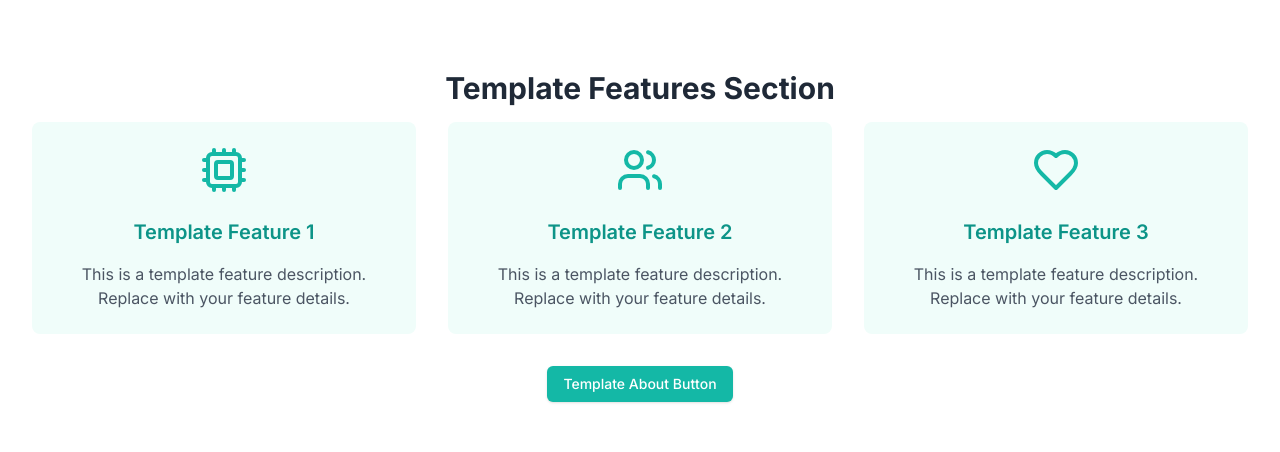
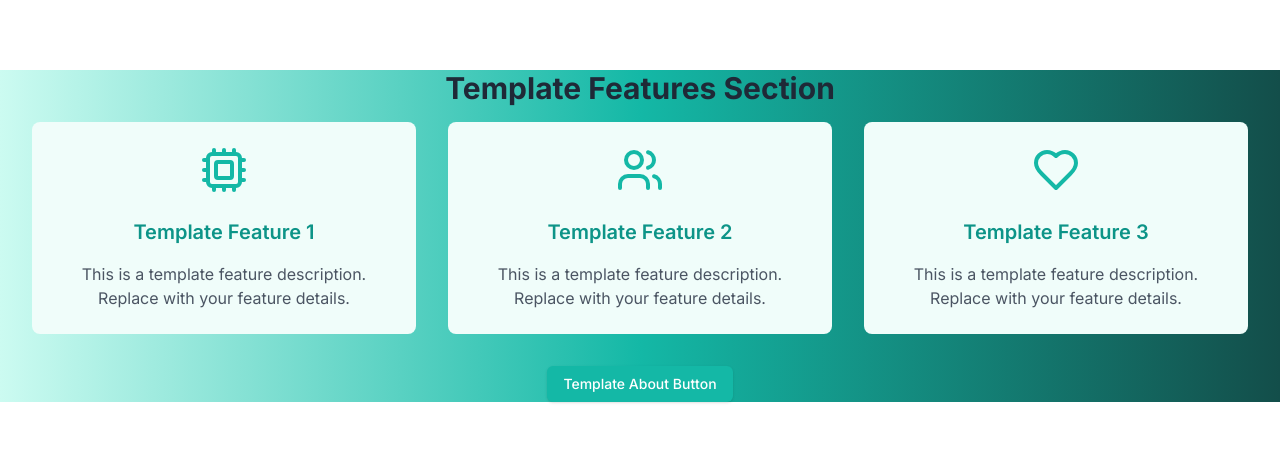
Before and after one commit to mariodefreitas/madelectronics-website, a Next.js app: page / in a window 1280 px wide. Shown: the part 778-1230 px from the top of the page. Built offline with nearby package versions, Linux system fonts and the light colour scheme.

Commit message:
Update teal

```diff
--- a/src/app/page.tsx
+++ b/src/app/page.tsx
@@ -65,7 +65,7 @@
       </section>
 
       {/* About Section */}
-      <section className="bg-gradient-to-r text-white">
+          <section className="bg-gradient-to-r from-teal-100 via-teal-500 to-teal-900  text-white">
         <div className="max-w-7xl mx-auto px-4 sm:px-6 lg:px-8">
           <div className="text-center mb-16">
             <h2 className="text-3xl font-bold text-gray-800 mb-4">
```
